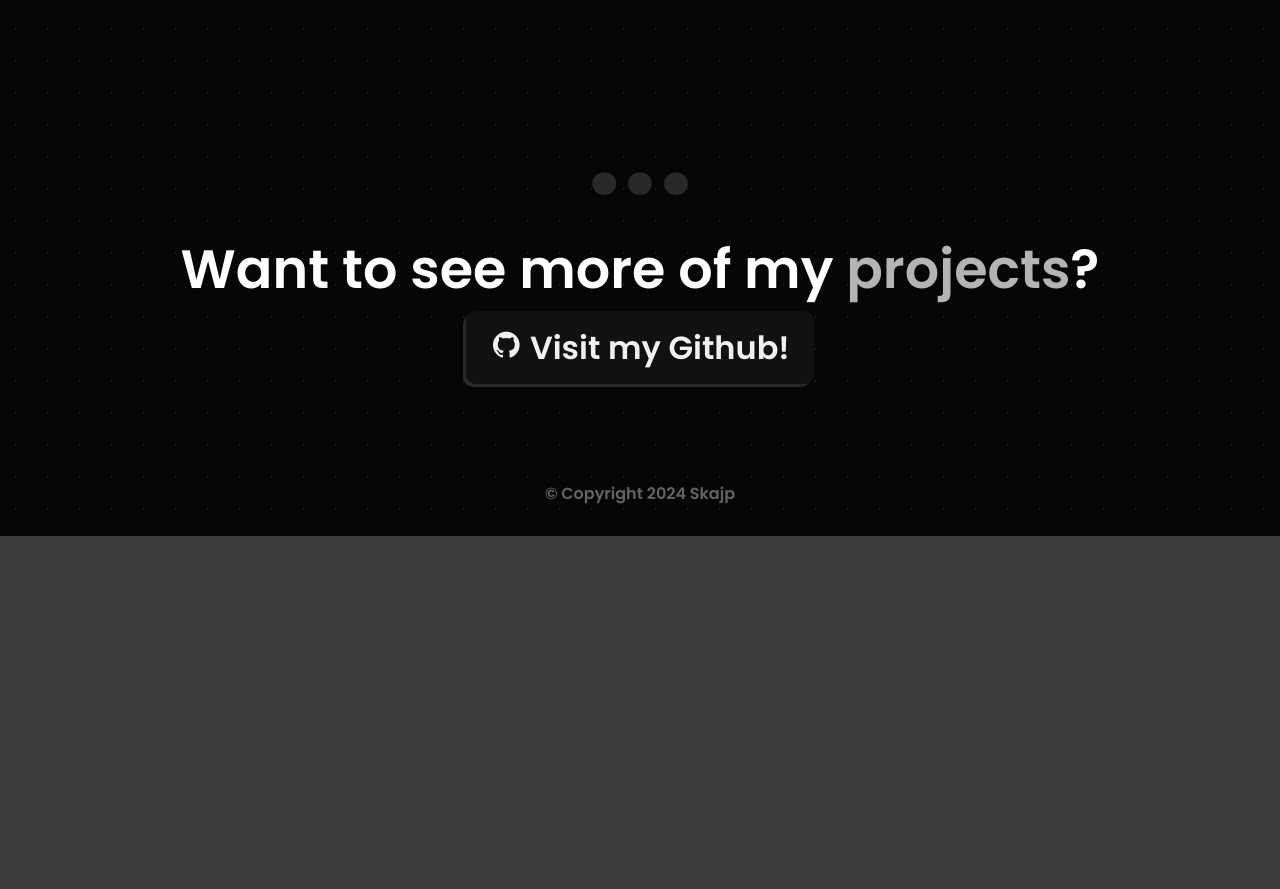
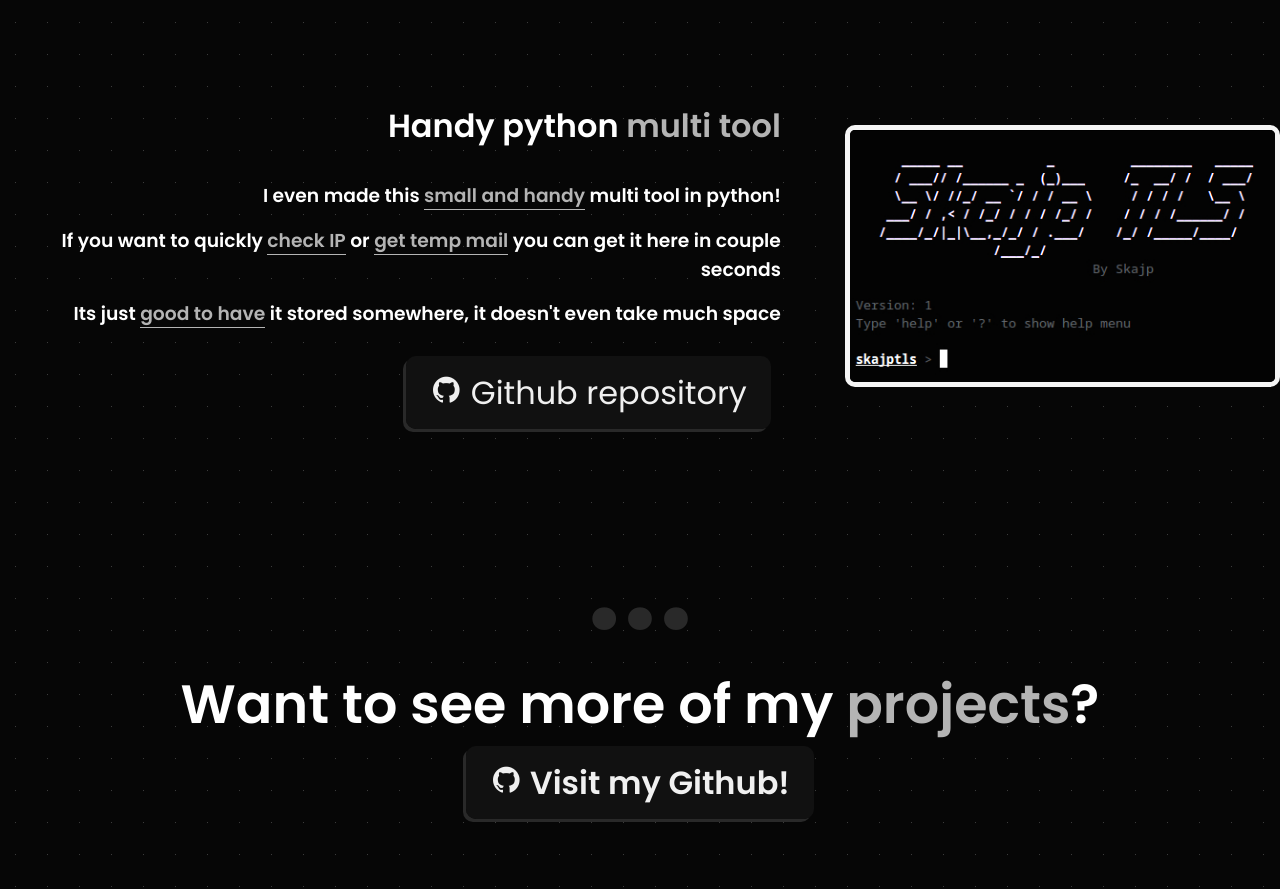
Before and after one commit to SkajpCZ/skajpcz.github.io, a plain HTML site: page projects.html in a window 1280 px wide. Shown: the part 1533-2422 px from the top of the page. Before the commit the page ends 2069 px from the top, so only its background shows below. Drawn offline with nearby package versions, Linux system fonts and the light colour scheme.

Commit message:
Added SkajpTLS

```diff
--- a/projects.html
+++ b/projects.html
@@ -81,6 +81,23 @@
             </div>
        </section>
 
+       <section class="even">
+
+        <div class="even-text">
+            <h2>Handy python <span>multi tool</span></h2>
+            <h3>I even made this <span>small and handy</span> multi tool in python!</h3>
+            <h3>If you want to quickly <span>check IP</span> or <span>get temp mail</span> you can get it here in couple seconds</h3>
+            <h3>Its just <span>good to have</span> it stored somewhere, it doesn't even take much space</h3>
+
+            <br>
+
+            <a href="https://github.com/SkajpCZ/SkajpTLS" target="_blank" class="GithubRepo"><i class='bx bxl-github' ></i> Github repository </a>
+        </div>
+        <div class="even-image-div">
+            <img src="assets/SkajpTLS.jpeg" alt="Picture of my tool" class="even-image">
+        </div>
+        </section>
+
         <h1 class="Dots">...</h1>
         <h1 class="MoreProj">Want to see more of my <span>projects</span>?</h1>
         <h1><a href="https://github.com/SkajpCZ/" target="_blank" class="myGithub"><i class='bx bxl-github' ></i> Visit my Github!</a></h1>
```
Also changed, not shown: assets/SkajpTLS.jpeg (added).
